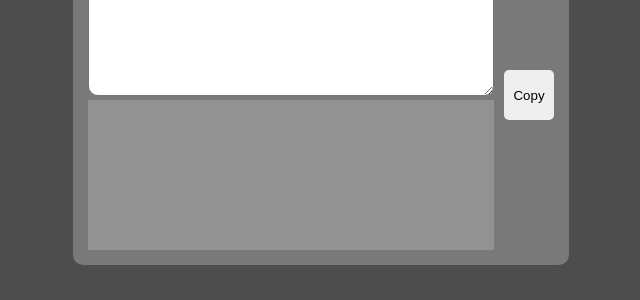
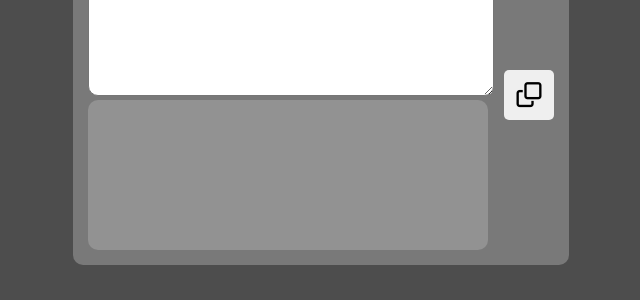
Before and after one commit to avdol0521/Text-ridiculer, a plain HTML site: page index.html in a window 1280 px wide. Shown: the part 313-613 px from the top of the page, 319-959 px from the left. Drawn offline with Linux system fonts and the light colour scheme.

Commit message:
bug fix and added copy icon

```diff
--- a/index.html
+++ b/index.html
@@ -11,8 +11,9 @@
         <div class="container2">
             <textarea placeholder="Input" name="input" id="input" cols="30" rows="10"></textarea>
             <div id="output" class="output"></div>
-        </div><button id="copy" onclick="copy()">Copy</button>
+        </div><button id="copy" onclick="copy()"><i class="fa-regular fa-clone icon"></i></button>
     </div>
     <script src="script.js"></script>
+    <script src="https://kit.fontawesome.com/2363c9be0d.js" crossorigin="anonymous"></script>
 </body>
 </html>
--- a/style.css
+++ b/style.css
@@ -11,12 +11,12 @@ body {
 }
 #input {
     min-height: 150px;
-    min-width: 400px;
+    width: 400px;
 }
 .output {
     background-color: #929292;
     min-height: 150px;
-    min-width: 400px;
+    width: 400px;
     text-align: center;
     overflow: hidden;
 }
@@ -24,6 +24,9 @@ body {
     display: flex;
     justify-content: center;
     align-items: center;
+}
+.icon {
+    font-size: 25px;
 }
 #copy {
     height: 50px;
@@ -35,6 +38,6 @@ body {
 #copy:hover {
     background-color: white;
 }
-.container, #input {
+.container, #input, .output {
     border-radius: 10px;
 }
```
